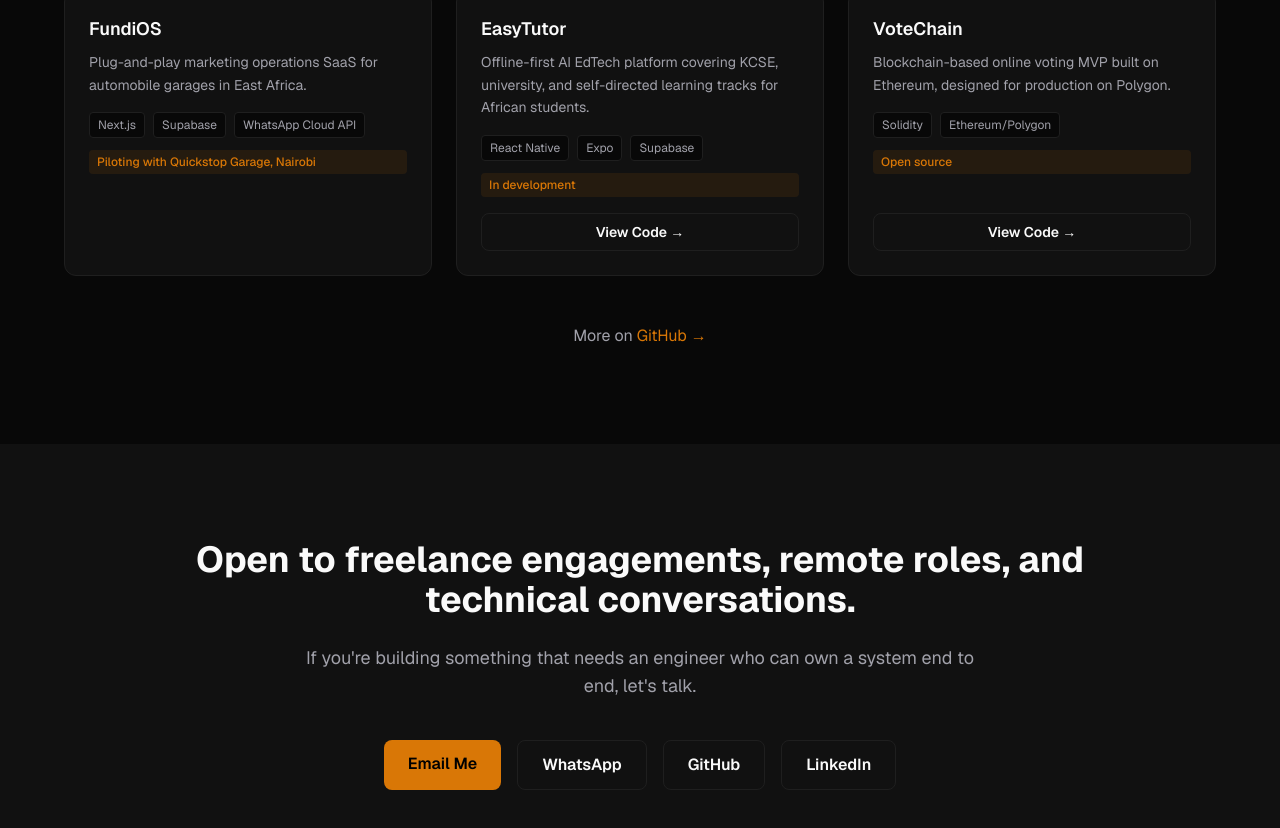
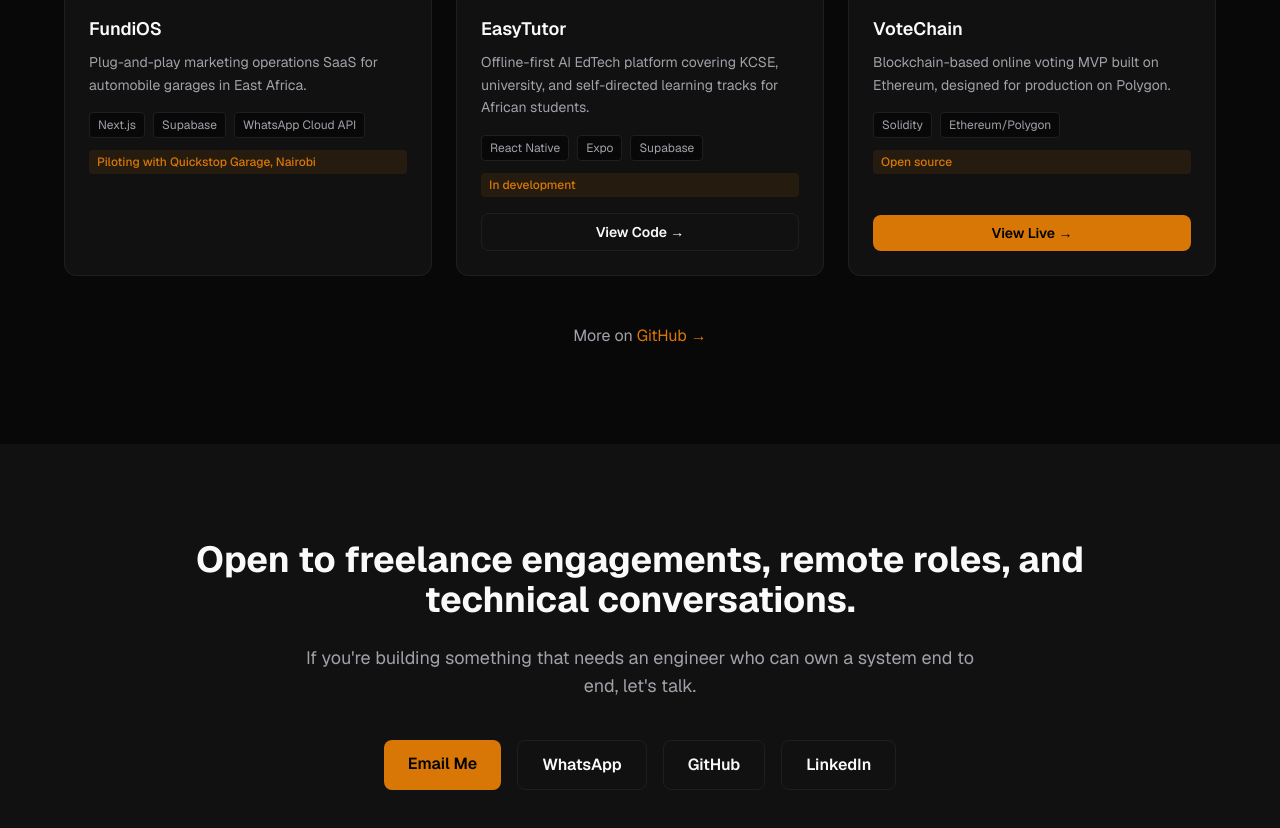
Before and after one commit to dmuhoro/dmuhoro-web, a Next.js app in the folder portfolio/: page / in a window 1280 px wide. Shown: the part 2406-3234 px from the top of the page. Built offline with nearby package versions, Linux system fonts and the light colour scheme; no server answers.

Commit message:
Sprint 6: Add live link to VoteChain

```diff
--- a/portfolio/components/selected-work.tsx
+++ b/portfolio/components/selected-work.tsx
@@ -45,8 +45,9 @@ const projects = [
           "Blockchain-based online voting MVP built on Ethereum, designed for production on Polygon.",
         stack: ["Solidity", "Ethereum/Polygon"],
         status: "Open source",
+        liveUrl: "https://votechain-ivory.vercel.app/",
         repoUrl: "https://github.com/dmuhoro/Votechain",
-  },
+      }
 ];
 
 export default function SelectedWork() {
```
Lines whose indentation alone changed are shown as unchanged.
